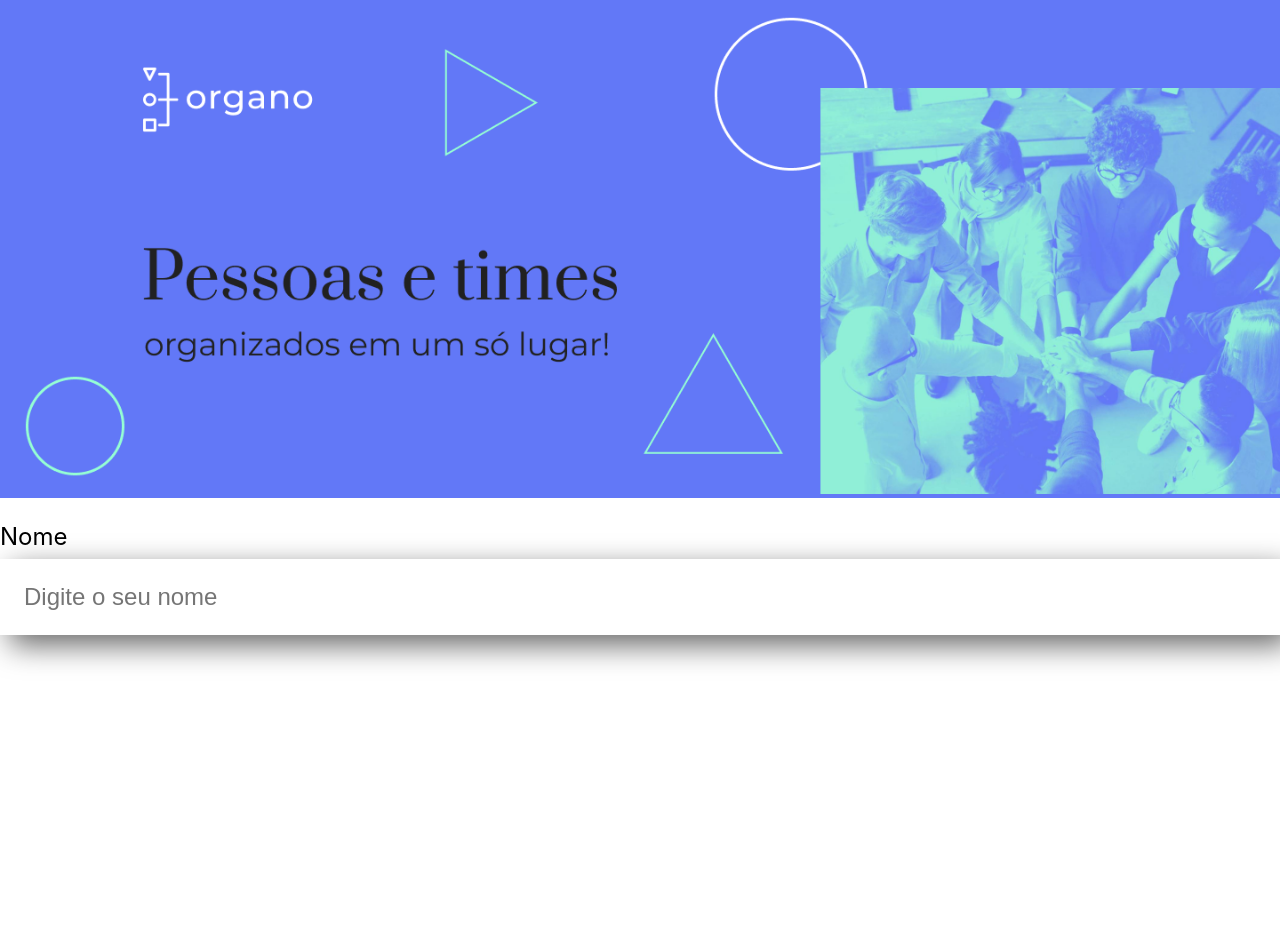
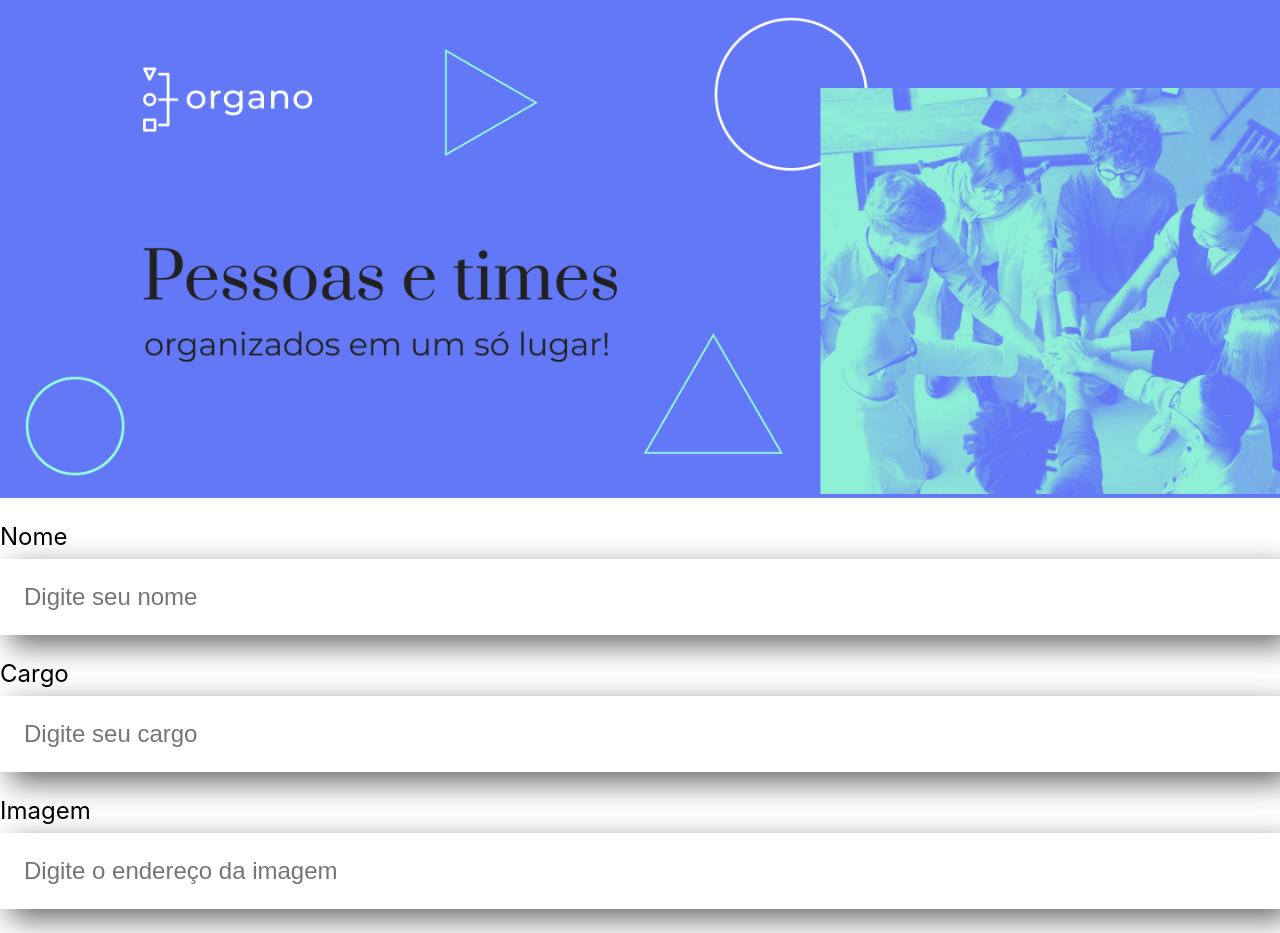
Before and after one commit to BCampanha/organo, a JavaScript app: page / in a window 1280 px wide. Before the commit the page ends 800 px from the top, so only its background shows below. Built offline with nearby package versions, Linux system fonts and the light colour scheme; the HTML template or start-up script is replaced by a standard one.

Commit message:
parâmetros de componente

```diff
--- a/src/App.js
+++ b/src/App.js
@@ -5,7 +5,9 @@
   return (
     <div className="App">
       <Banner/>
-      <CampoTexto/>
+      <CampoTexto label="Nome" placeholder="Digite seu nome"/>
+      <CampoTexto label="Cargo" placeholder="Digite seu cargo"/>
+      <CampoTexto label="Imagem" placeholder="Digite o endereço da imagem"/>
     </div>
   );
 }
--- a/src/componentes/CampoTexto/index.js
+++ b/src/componentes/CampoTexto/index.js
@@ -1,10 +1,12 @@
 import './CampoTexto.css'
 
-const CampoTexto = () => {
+const CampoTexto = (props) => {
   return(
     <div className="campo-texto">
-      <label>Nome</label>
-      <input placeholder='Digite o seu nome'/>
+      <label>
+        {props.label}
+      </label>
+      <input placeholder={props.placeholder}/>
     </div>
   )
 }
```
